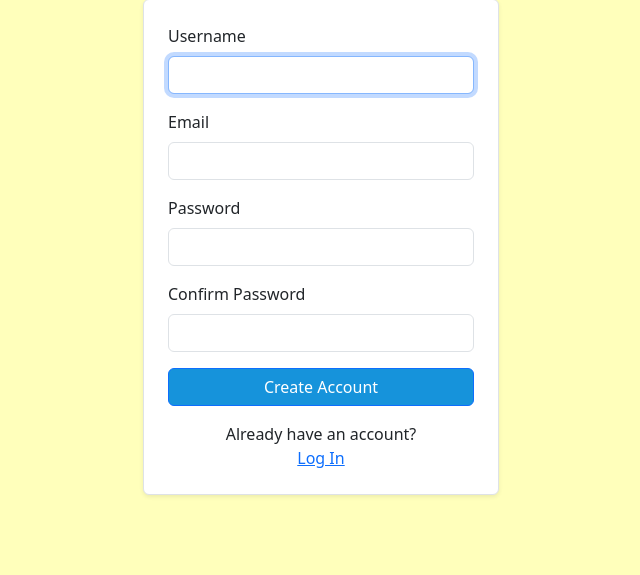
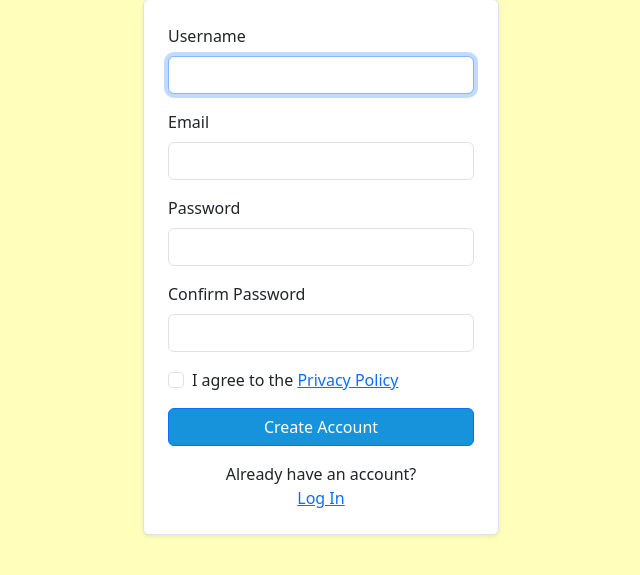
Before and after one commit to dledw001/BabyBites, a Django app: page /register/ in a window 1280 px wide. Shown: the part 97-672 px from the top of the page, without its empty margins (319-959 px from the left). Run offline with Django 5.2, Linux system fonts and the light colour scheme; some web fonts are replaced.

Commit message:
added privacy checkbox

```diff
--- a/core/forms.py
+++ b/core/forms.py
@@ -1,9 +1,17 @@
 from django.contrib.auth.forms import UserCreationForm
 from django.contrib.auth.models import User
 from django import forms
+from django.utils.safestring import mark_safe
 
 class SignUpForm(UserCreationForm):
     email = forms.EmailField(required=True)
+    agree_privacy = forms.BooleanField(
+        required=True,
+        label=mark_safe(
+            'I agree to the <a href="/privacy/" target="_blank" rel="noopener">Privacy Policy</a>'
+        ),
+        error_messages={"required": "You must agree to the Privacy Policy."}
+    )
 
     class Meta:
         model = User
--- a/core/templates/register.html
+++ b/core/templates/register.html
@@ -52,6 +52,18 @@
                 {% endif %}
             </div>
 
+            <div class="mb-3 form-check">
+                <input type="checkbox" name="agree_privacy" id="id_agree_privacy"
+                class="form-check-input{% if form.agree_privacy.errors %} is-invalid{% endif %}"
+                {% if form.agree_privacy.value %}checked{% endif %}>
+            <label class="form-check-label" for="id_agree_privacy">
+                {{ form.fields.agree_privacy.label|safe }}
+            </label>
+            {% if form.agree_privacy.errors %}
+                <div class="invalid-feedback d-block">{{ form.agree_privacy.errors|striptags }}</div>
+                {% endif %}
+            </div>
+
             <button type="submit" class="btn btn-primary w-100">Create Account</button>
 
             <p class="text-center mt-3 mb-0">
```
